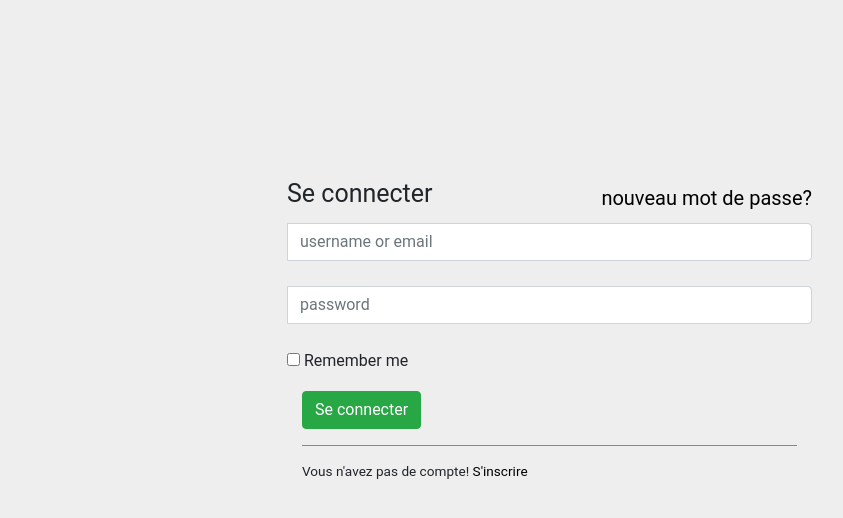
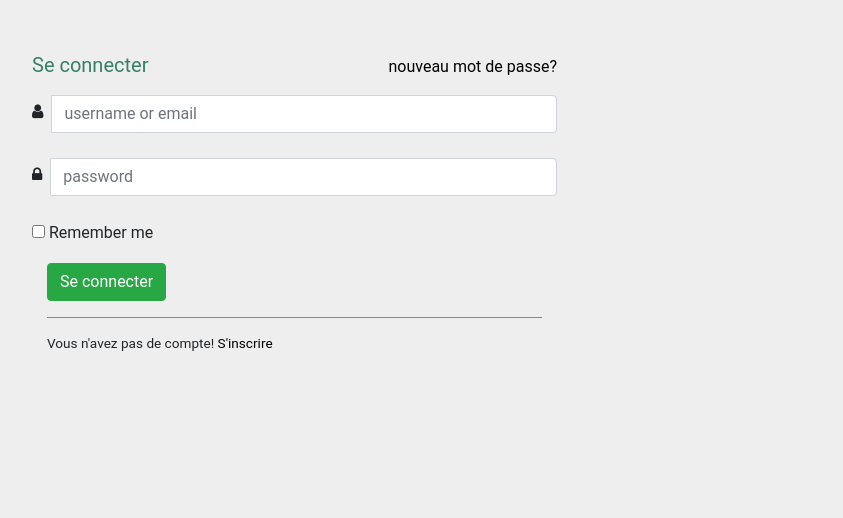
Before and after one commit to xarala221/ng, a website: page app/view1/login.html in a window 1280 px wide. Shown: the whole page, without its empty margins (68-911 px from the left). Drawn offline with Linux system fonts and the light colour scheme.

Commit message:
login page suite

```diff
--- a/app/styles/style.css
+++ b/app/styles/style.css
@@ -91,11 +91,9 @@ a.login:hover{
     border: 1px solid #368066;
     color: #fff !important;
 }
-
 #loginbox{
-  margin-left: 255px;
-  margin-top: 175px;
-  }
+  margin-top: 50px;
+}
 
   .pass-forget{
   float:right;
@@ -103,11 +101,16 @@ a.login:hover{
   position: relative;
   top:-10px;
   }
+  .panel .fa{
+    margin-top: 8px;
+    margin-right: 8px;
+  }
   .panel .panel-heading{
-    font-size:25px;
+    font-size:20px;
   }
   .panel-title{
-    margin-bottom: -20px;
+    margin-bottom: -15px;
+    color: #368066;
   }
   .panel-body{
   padding-top:30px
--- a/app/view1/login.html
+++ b/app/view1/login.html
@@ -27,12 +27,12 @@
                         <form id="loginform" class="form-horizontal" role="form">
 
                             <div class="input-group input-top ">
-                                        <span class="input-group-addon"><i class="glyphicon glyphicon-user"></i></span>
+                                        <span class="input-group-addon"><i class="fa fa-user"></i></span>
                                         <input id="login-username" type="text" class="form-control" name="username" value="" placeholder="username or email">
                                     </div>
 
                             <div class="input-group input-top ">
-                                        <span class="input-group-addon"><i class="glyphicon glyphicon-lock"></i></span>
+                                        <span class="input-group-addon"><i class="fa fa-lock"></i></span>
                                         <input id="login-password" type="password" class="form-control" name="password" placeholder="password">
                                     </div>
 
```
